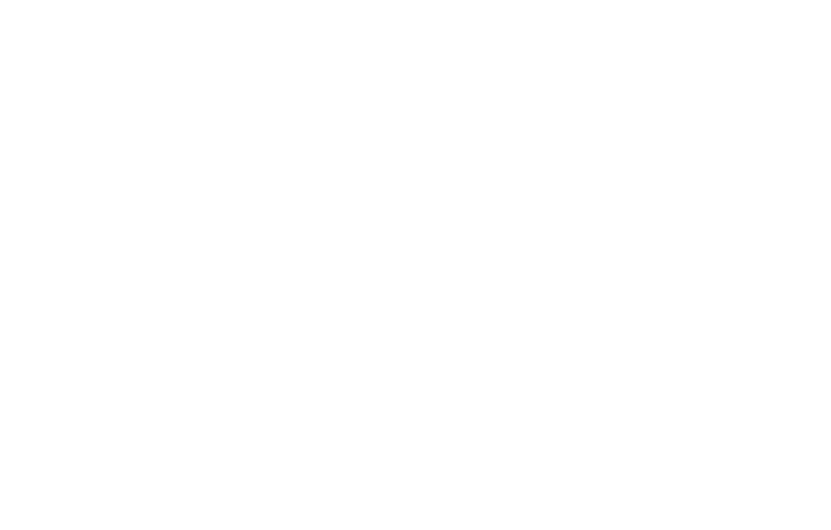
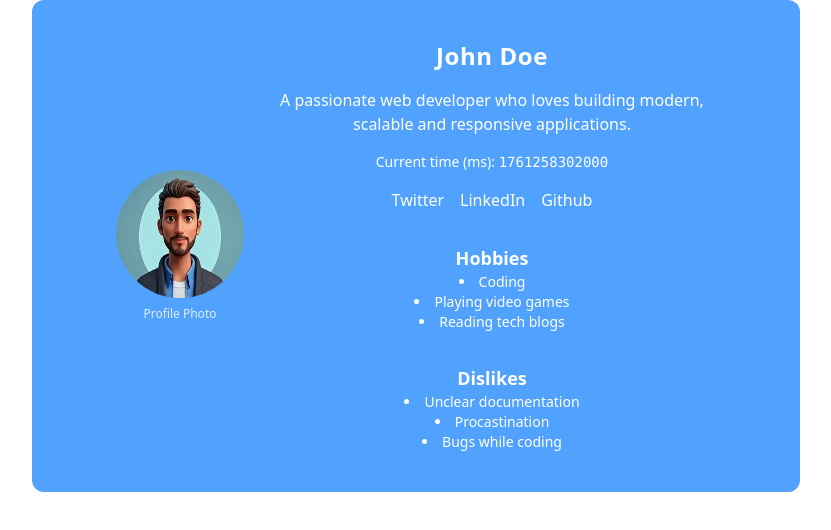
Before and after one commit to lexmayor/HNG-Tasks, a React (Vite) app: page / in a window 1280 px wide. Before the commit this address had no page. Shown: the top 530 px of the page, without its empty margins (224-1055 px from the left). Built offline with nearby package versions, Linux system fonts and the light colour scheme.

Commit message:
updated route

```diff
--- a/src/router.jsx
+++ b/src/router.jsx
@@ -6,7 +6,7 @@
     return (
         <BrowserRouter>
             <Routes>
-                <Route path="/profile-card" element={<ProfileCard/>}/>
+                <Route path="/" element={<ProfileCard/>}/>
 
             </Routes>
         </BrowserRouter>
```
